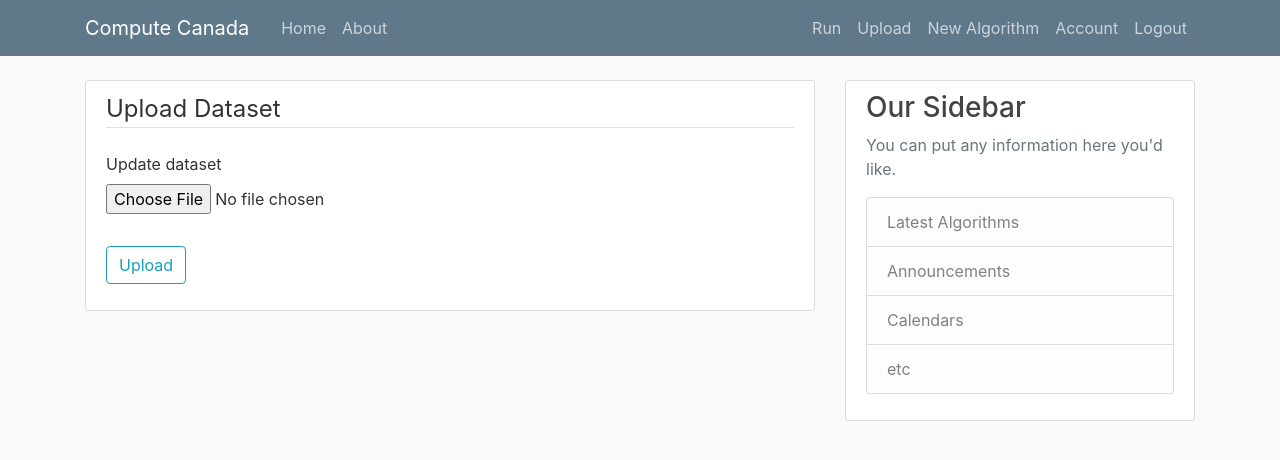
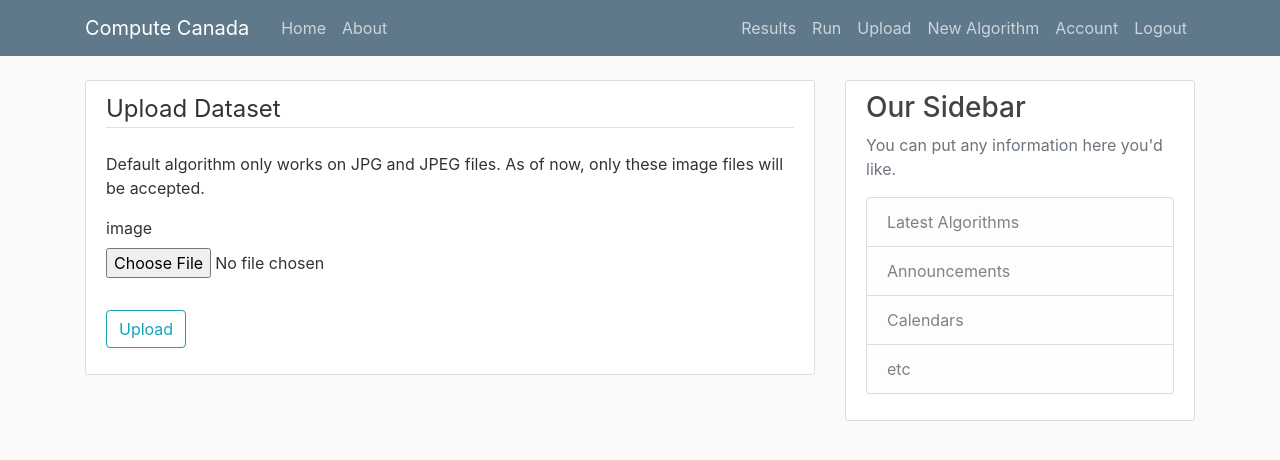
Before and after one commit to asianqtip/SENG371Project2, a Flask app: page /upload in a window 1280 px wide. Shown: the top 460 px of the page. Run offline with Flask 2, Linux system fonts and the light colour scheme; a user stored in the database is signed in; some libraries are stand-ins or nearby versions.

Commit message:
Added default algorithm

```diff
--- a/flaskblog/forms.py
+++ b/flaskblog/forms.py
@@ -63,5 +63,5 @@ class PostForm(FlaskForm):
     submit = SubmitField('Post')
 
 class UploadForm(FlaskForm):
-    data_file = FileField('Update dataset', validators=[FileRequired()])
+    data_file = FileField('image', validators=[FileRequired(), FileAllowed(['jpg','jpeg', 'png'], 'Images only!')])
     submit = SubmitField('Upload')
--- a/flaskblog/routes.py
+++ b/flaskblog/routes.py
@@ -7,6 +7,7 @@ from flaskblog.forms import RegistrationForm, LoginForm, UpdateAccountForm, Post
 from flaskblog.models import User, Post
 from flask_login import login_user, current_user, logout_user, login_required
 from werkzeug.utils import secure_filename
+import subprocess
 
 
 @app.route("/")
@@ -175,12 +176,12 @@ def run():
     posts = Post.query.order_by(Post.date_posted.desc()).paginate(page=page, per_page=5)
     entries = os.listdir(os.path.join(app.root_path, 'static/datasets'))
     if request.method == 'POST':
-        algo = request.values.get('algorithms')
-        dataset = request.values.get('dataset')
-        flash(algo)
-        flash(dataset)
+        algo = os.path.join(app.root_path, 'static/algorithms', request.values.get('algorithms'))
+        datapath = os.path.join(app.root_path, 'static/datasets', request.values.get('dataset'))
+        filename = os.path.join(app.root_path, 'static/results', request.values.get('dataset'))
         flash('Files selected', 'success')
-        return redirect(url_for('home'))
+        subprocess.call(['python', algo, datapath, filename])
+        return redirect(url_for('run'))
     return render_template('run.html', posts=posts, entries=entries, legend='New Algorithm')
 
 
@@ -193,3 +194,10 @@ def upload():
         flash('Your file has been uploaded', 'success')
         return redirect(url_for('upload'))
     return render_template('upload.html',form=form, legend='Upload Dataset')
+
+@app.route("/results", methods=['GET'])
+@login_required
+def results():
+    entries = os.listdir(os.path.join(app.root_path, 'static/results'))
+    result_path = os.path.join(app.root_path, 'static/results')
+    return render_template('results.html', entries=entries, legend='Results', result_path=result_path)
--- a/flaskblog/templates/layout.html
+++ b/flaskblog/templates/layout.html
@@ -32,12 +32,14 @@
             <!-- Navbar Right Side -->
             <div class="navbar-nav">
               {% if current_user.is_authenticated %}
+                <a class="nav-item nav-link" href="{{ url_for('results') }}">Results</a>
                 <a class="nav-item nav-link" href="{{ url_for('run') }}">Run</a>
                 <a class="nav-item nav-link" href="{{ url_for('upload') }}">Upload</a>
                 <a class="nav-item nav-link" href="{{ url_for('new_post') }}">New Algorithm</a>
                 <a class="nav-item nav-link" href="{{ url_for('account') }}">Account</a>
                 <a class="nav-item nav-link" href="{{ url_for('logout') }}">Logout</a>
               {% else %}
+                <a class="nav-item nav-link" href="{{ url_for('results') }}">Results</a>
                 <a class="nav-item nav-link" href="{{ url_for('login') }}">Login</a>
                 <a class="nav-item nav-link" href="{{ url_for('register') }}">Register</a>
               {% endif %}
--- a/flaskblog/templates/run.html
+++ b/flaskblog/templates/run.html
@@ -2,12 +2,12 @@
 {% block content %}
     <form class= "form-group" action="" method="POST" name="run">
         <legend class="border-bottom mb-4">{{ legend }}</legend>
-        <p> Select the algorithm you would like to use. Default is the Polymer algorithm</p>
+        <p> Select the algorithm you would like to use. Default algorithm inverts the colours of a JPEG image</p>
         <select class="form-group" name ="algorithms">
             {% for post in posts.items %}
             <option value="{{ post.alg_file }}">{{ post.title }}</option>
             {% endfor %}
-            <option value="polymer-v4.9.tar.gz" selected>Default</option>
+            <option value="default.py" selected>Default</option>
         </select>
         <div>
         <p> Select the dataset you would like to use</p>
--- a/flaskblog/templates/upload.html
+++ b/flaskblog/templates/upload.html
@@ -5,6 +5,7 @@
         {{ form.hidden_tag() }}
         <fieldset class="form-group">
             <legend class="border-bottom mb-4">{{ legend }}</legend>
+            <p> Default algorithm only works on JPG and JPEG files. As of now, only these image files will be accepted.</p>
             <div class="form-group">
                     {{ form.data_file.label() }}
                     {{ form.data_file(class="form-control-file") }}
```
Also changed, not shown: flaskblog/static/algorithms/default.py (added, +10 -0 lines), flaskblog/templates/results.html (added, +11 -0 lines).
